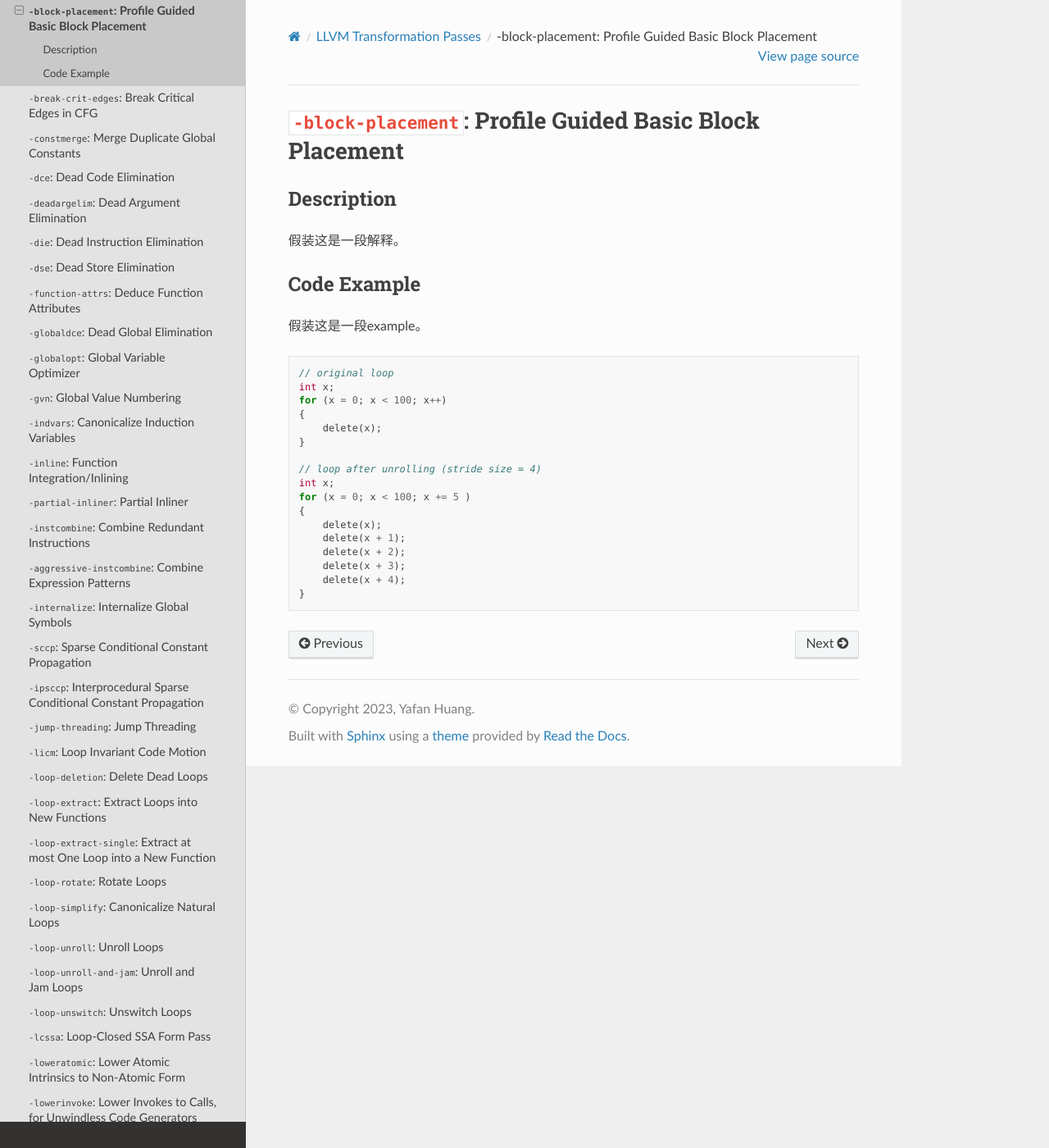
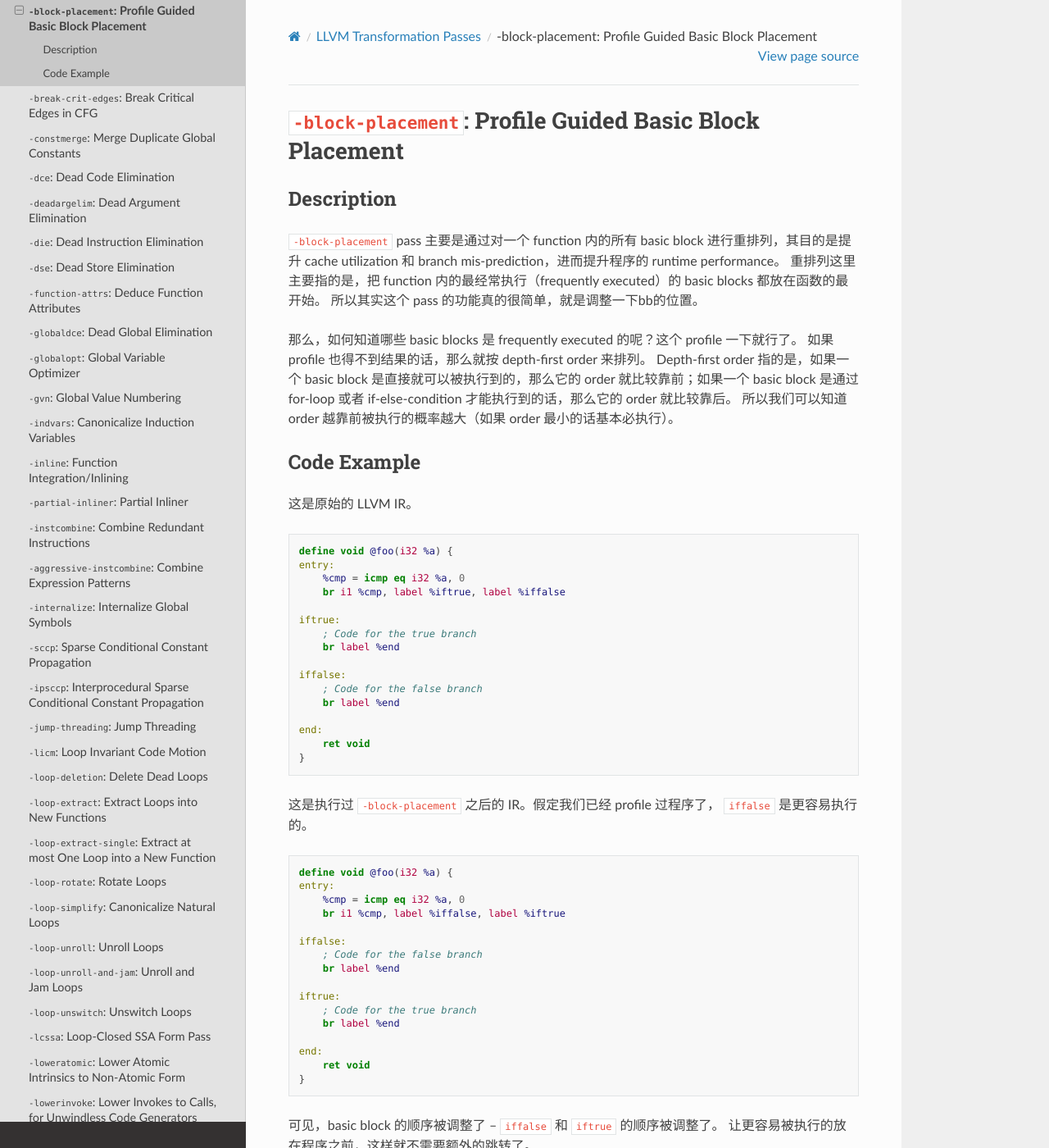
Before and after one commit to hyfshishen/understanding-llvm-transformation-passes, a Sphinx documentation site: the page built from docs/source/LLVM-transformation-passes/04-profile-guided-basic-block-placement.rst, in a window 1280 px wide and 1400 px high. Shown: the whole window at 82% size. Built offline with Sphinx 7.4.7 and the Read the Docs theme 2.0.0, drawn with Linux system fonts in a browser that asks for light colours.

Commit message:
updating passes

```diff
--- a/docs/source/LLVM-transformation-passes/04-profile-guided-basic-block-placement.rst
+++ b/docs/source/LLVM-transformation-passes/04-profile-guided-basic-block-placement.rst
@@ -3,29 +3,60 @@
 
 Description
 --------
-假装这是一段解释。
+
+``-block-placement`` pass 主要是通过对一个 function 内的所有 basic block 进行重排列，其目的是提升 cache utilization 和 branch mis-prediction，进而提升程序的 runtime performance。
+重排列这里主要指的是，把 function 内的最经常执行（frequently executed）的 basic blocks 都放在函数的最开始。
+所以其实这个 pass 的功能真的很简单，就是调整一下bb的位置。
+
+那么，如何知道哪些 basic blocks 是 frequently executed 的呢？这个 profile 一下就行了。
+如果 profile 也得不到结果的话，那么就按 depth-first order 来排列。
+Depth-first order 指的是，如果一个 basic block 是直接就可以被执行到的，那么它的 order 就比较靠前；如果一个 basic block 是通过 for-loop 或者 if-else-condition 才能执行到的话，那么它的 order 就比较靠后。
+所以我们可以知道 order 越靠前被执行的概率越大（如果 order 最小的话基本必执行）。
 
 Code Example
 --------
 
-假装这是一段example。
+这是原始的 LLVM IR。
 
-.. code-block:: C
+.. code-block:: llvm
 
-    // original loop
-    int x;
-    for (x = 0; x < 100; x++)
-    {
-        delete(x);
+    define void @foo(i32 %a) {
+    entry:
+        %cmp = icmp eq i32 %a, 0
+        br i1 %cmp, label %iftrue, label %iffalse
+
+    iftrue:
+        ; Code for the true branch
+        br label %end
+
+    iffalse:
+        ; Code for the false branch
+        br label %end
+
+    end:
+        ret void
     }
 
-    // loop after unrolling (stride size = 4)
-    int x;
-    for (x = 0; x < 100; x += 5 )
-    {
-        delete(x);
-        delete(x + 1);
-        delete(x + 2);
-        delete(x + 3);
-        delete(x + 4);
+这是执行过 ``-block-placement`` 之后的 IR。假定我们已经 profile 过程序了， ``iffalse`` 是更容易执行的。
+
+.. code-block:: llvm
+
+    define void @foo(i32 %a) {
+    entry:
+        %cmp = icmp eq i32 %a, 0
+        br i1 %cmp, label %iffalse, label %iftrue
+
+    iffalse:
+        ; Code for the false branch
+        br label %end
+
+    iftrue:
+        ; Code for the true branch
+        br label %end
+
+    end:
+        ret void
     }
+
+可见，basic block 的顺序被调整了 -- ``iffalse`` 和 ``iftrue`` 的顺序被调整了。
+让更容易被执行的放在程序之前，这样就不需要额外的跳转了。
--- a/docs/source/LLVM-transformation-passes/05-break-critical-edges-in-cfg.rst
+++ b/docs/source/LLVM-transformation-passes/05-break-critical-edges-in-cfg.rst
@@ -3,6 +3,7 @@
 
 Description
 --------
+
 假装这是一段解释。
 
 Code Example
```
Also changed, not shown: docs/source/LLVM-transformation-passes/figures/critical_edge_splitting.svg (added).
